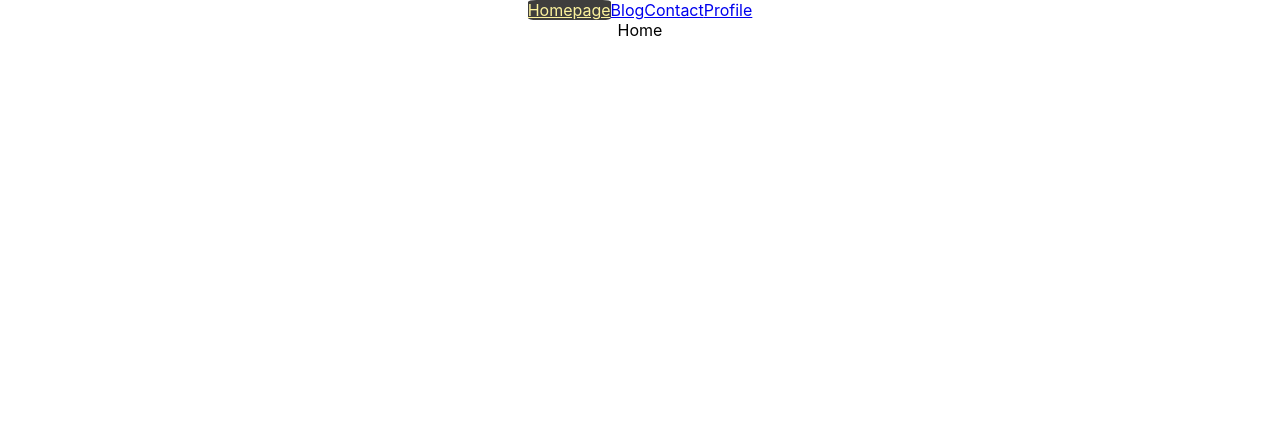
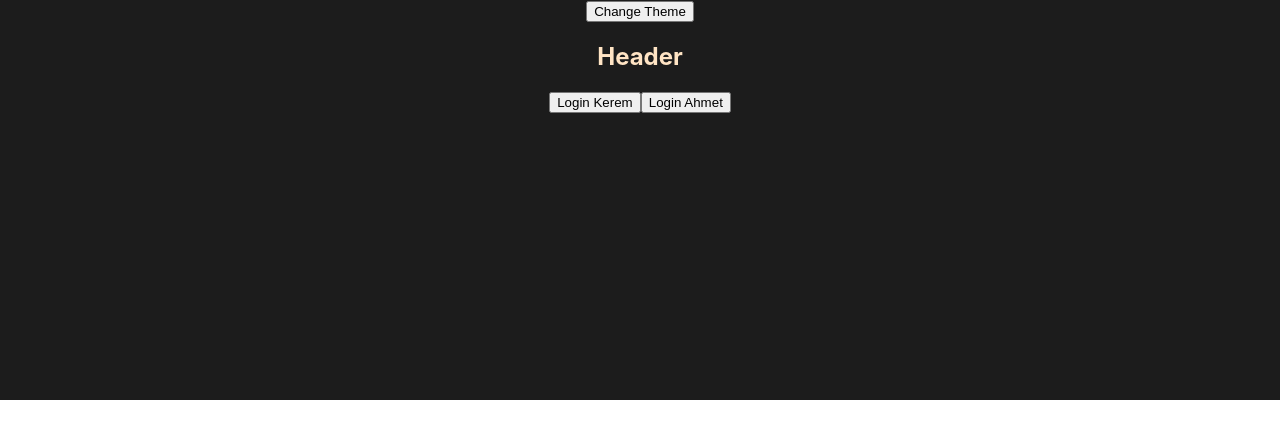
Before and after one commit to KeremAkkusDev/react-bootcamp, a React (Create React App) app: page / in a window 1280 px wide. Shown: the top 438 px of the page. Built offline with nearby package versions, Linux system fonts and the light colour scheme.

Commit message:
Using the Redux (Redux Toolkit)

```diff
--- a/src/App.js
+++ b/src/App.js
@@ -1,5 +1,5 @@
 import "./App.css";
-import Router from "./Router";
+import Redux from "./Redux";
 /*
   import UseState from "./UseState";
   import UseEffect from './UseEffect';
@@ -10,13 +10,13 @@ import Router from "./Router";
   import Context from './Context';
   import Fetch from './Fetch';
   import ServiceFetch from './Fetch/ServiceFetch';
-  import Redux from "./Redux";
+  import Router from "./Router";
 */
 
 function App() {
   return (
     <div className="App">
-      <Router/>
+      <Redux/>
       {/*
         <UseState/>
         <UseEffect/>
@@ -26,7 +26,7 @@ function App() {
         <Form/>
         <Context/>
         <Fetch/>
-        <Redux/>
+        <Router/>
       */}
     </div>
   );
```
